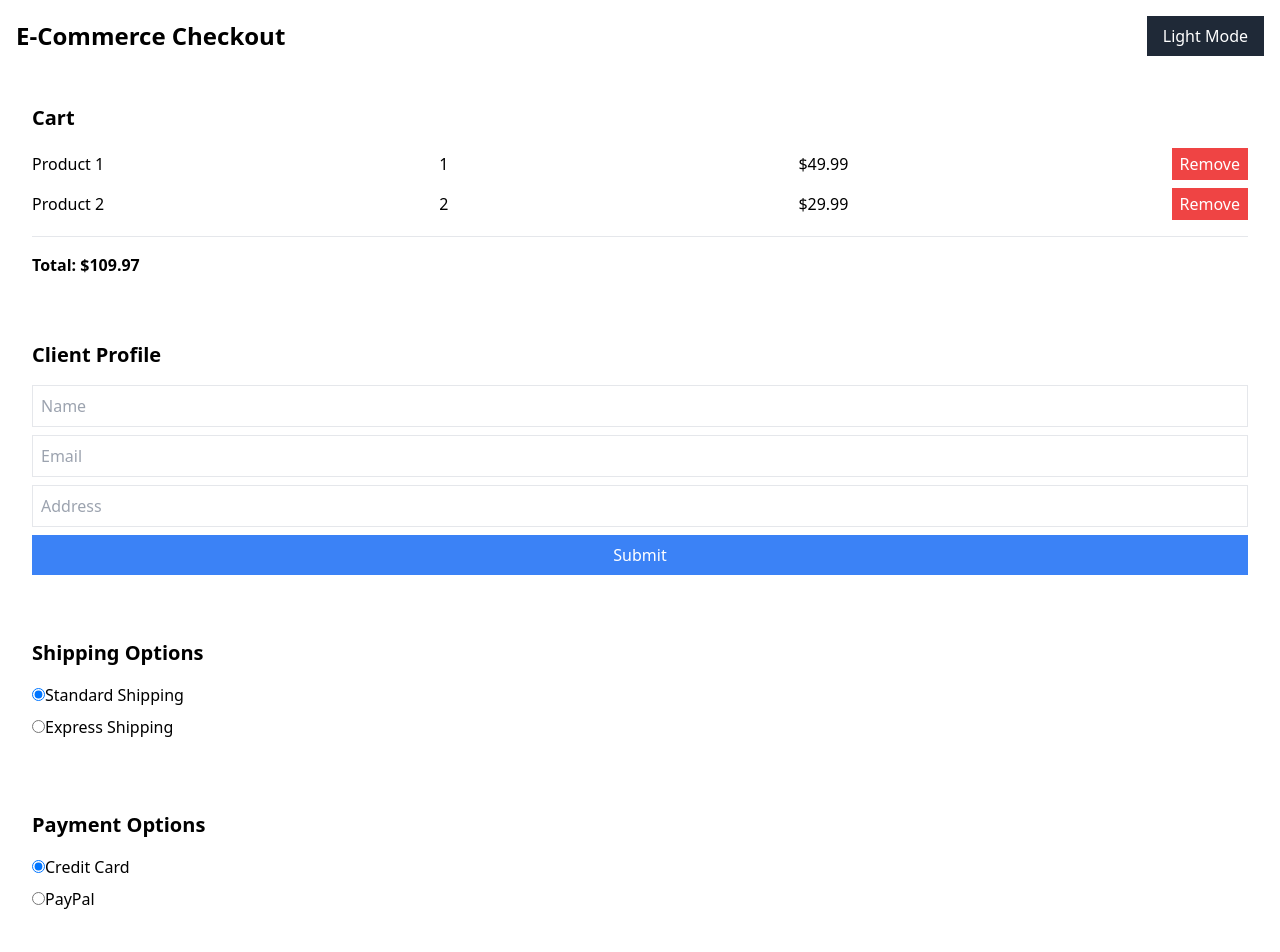
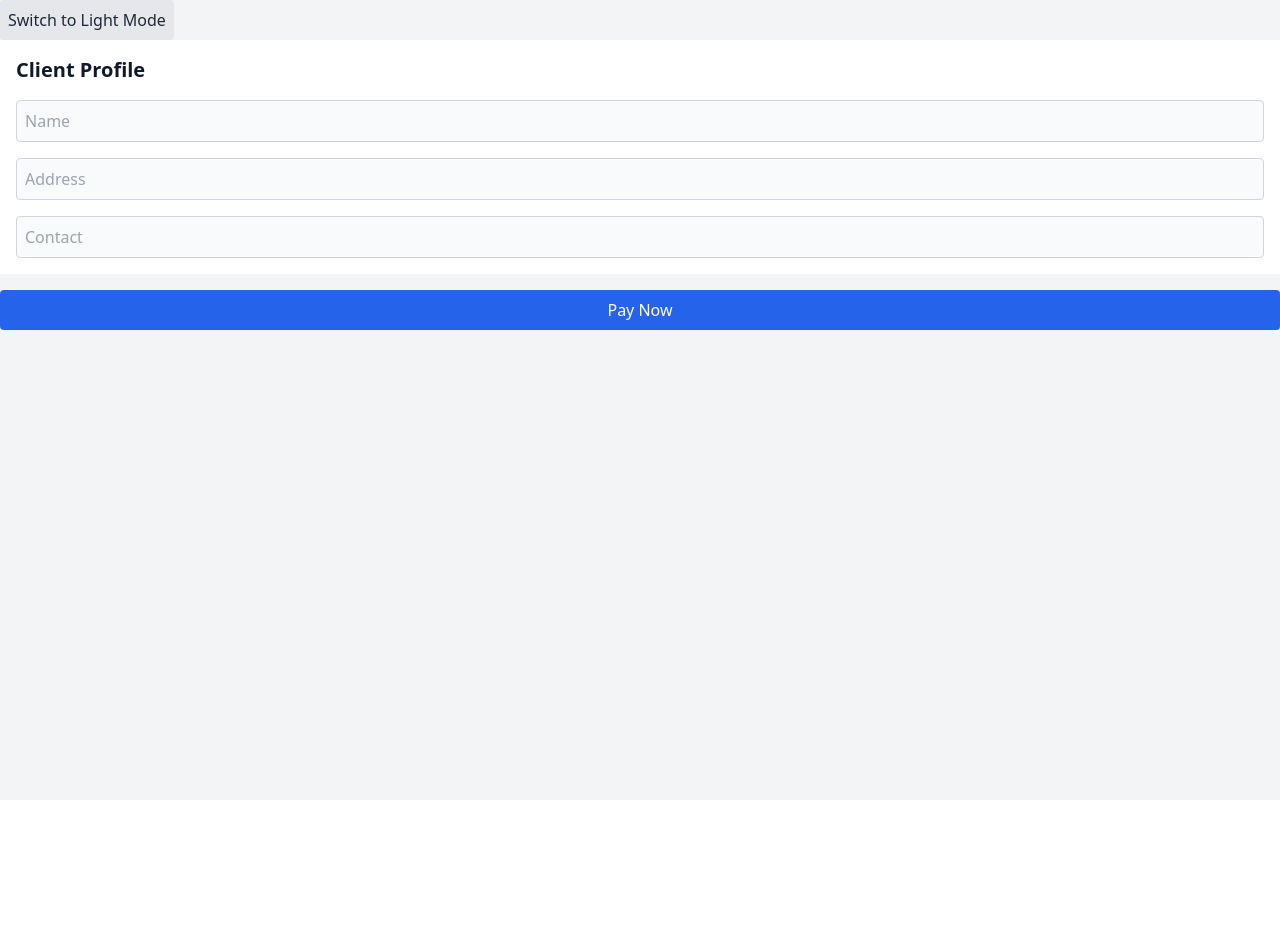
Before and after one commit to ojuan19/sample-backend, a React (Vite) app: page /profile in a window 1280 px wide. Shown: the top 952 px of the page. After the commit the page ends 800 px from the top, so only its background shows below. Built offline with nearby package versions, Linux system fonts and the light colour scheme.

Commit message:
Reset repo and add my new files

```diff
--- a/src/App.tsx
+++ b/src/App.tsx
@@ -1,47 +1,33 @@
-import React, { useState, createContext } from 'react';
+import React from 'react';
+import { BrowserRouter as Router, Routes, Route } from 'react-router-dom';
 import Cart from './components/Cart';
 import ClientProfile from './components/ClientProfile';
 import Shipping from './components/Shipping';
 import Payment from './components/Payment';
+import PayButton from './components/PayButton';
 import DarkModeToggle from './components/DarkModeToggle';
-import './index.css';
+import { ThemeProvider } from './contexts/ThemeContext';
+import { CartProvider } from './contexts/CartContext';
 
-interface ThemeContextProps {
-  darkMode: boolean;
-  toggleDarkMode: () => void;
+function App() {
+  return (
+    <ThemeProvider>
+      <CartProvider>
+        <Router>
+          <div className="min-h-screen bg-gray-100 dark:bg-gray-900 text-gray-900 dark:text-gray-100">
+            <DarkModeToggle />
+            <Routes>
+              <Route path="/" element={<Cart />} />
+              <Route path="/profile" element={<ClientProfile />} />
+              <Route path="/shipping" element={<Shipping />} />
+              <Route path="/payment" element={<Payment />} />
+            </Routes>
+            <PayButton />
+          </div>
+        </Router>
+      </CartProvider>
+    </ThemeProvider>
+  );
 }
 
-export const ThemeContext = createContext<ThemeContextProps>({
-  darkMode: true,
-  toggleDarkMode: () => {},
-});
-
-const App: React.FC = () => {
-  const [darkMode, setDarkMode] = useState(true);
-
-  const toggleDarkMode = () => {
-    setDarkMode(!darkMode);
-  };
-
-  return (
-    <ThemeContext.Provider value={{ darkMode, toggleDarkMode }}>
-      <div className={darkMode ? 'dark' : ''}>
-        <div className="min-h-screen bg-white dark:bg-gray-900 text-black dark:text-white">
-          <header className="flex justify-between items-center p-4">
-            <h1 className="text-2xl font-bold">E-Commerce Checkout</h1>
-            <DarkModeToggle />
-          </header>
-          <main className="p-4 space-y-8">
-            <Cart />
-            <ClientProfile />
-            <Shipping />
-            <Payment />
-            <button className="bg-green-500 text-white px-4 py-2">PAY</button>
-          </main>
-        </div>
-      </div>
-    </ThemeContext.Provider>
-  );
-};
-
 export default App;
--- a/src/components/Cart.tsx
+++ b/src/components/Cart.tsx
@@ -1,54 +1,42 @@
-import React, { useState } from 'react';
-
-interface CartItem {
-  id: number;
-  name: string;
-  price: number;
-  quantity: number;
-}
+import React, { useContext } from 'react';
+import { CartContext } from '../contexts/CartContext';
 
 const Cart: React.FC = () => {
-  const [items, setItems] = useState<CartItem[]>([
-    { id: 1, name: 'Product 1', price: 49.99, quantity: 1 },
-    { id: 2, name: 'Product 2', price: 29.99, quantity: 2 },
-  ]);
+  const { cartItems, updateCart } = useContext(CartContext);
 
-  const updateQuantity = (id: number, quantity: number) => {
-    setItems((items) =>
-      items.map((item) =>
-        item.id === id ? { ...item, quantity } : item
-      )
-    );
+  const handleQuantityChange = (id, newQuantity) => {
+    updateCart(id, newQuantity);
   };
 
-  const removeItem = (id: number) => {
-    setItems((items) => items.filter(item => item.id !== id));
+  const handleRemoveItem = (id) => {
+    updateCart(id, 0);
   };
 
-  const totalPrice = items.reduce((total, item) => total + item.price * item.quantity, 0);
-
   return (
-    <div className="p-4">
-      <h2 className="text-xl font-bold mb-4">Cart</h2>
+    <div className="p-4 bg-white dark:bg-gray-800">
+      <h2 className="text-xl font-bold mb-4 text-gray-900 dark:text-gray-100">Your Cart</h2>
+      {cartItems.length === 0 ? (
+        <p className="text-gray-700 dark:text-gray-300">Your cart is empty.</p>
+      ) : (
         <ul>
-        {items.map(item => (
+          {cartItems.map(item => (
             <li key={item.id} className="flex justify-between items-center mb-2">
-            <span>{item.name}</span>
+              <span className="text-gray-800 dark:text-gray-200">{item.name}</span>
               <input
                 type="number"
-              min="1"
+                className="w-16 text-gray-800 dark:text-gray-200 bg-gray-100 dark:bg-gray-700 p-1 rounded"
                 value={item.quantity}
-              onChange={(e) => updateQuantity(item.id, parseInt(e.target.value, 10))}
-              className="w-12 text-center"
+                onChange={(e) => handleQuantityChange(item.id, parseInt(e.target.value))}
               />
-            <span>${item.price.toFixed(2)}</span>
-            <button onClick={() => removeItem(item.id)} className="bg-red-500 text-white px-2 py-1">Remove</button>
+              <span className="text-gray-800 dark:text-gray-200">${item.price.toFixed(2)}</span>
+              <button
+                className="text-red-600 dark:text-red-400 hover:underline"
+                onClick={() => handleRemoveItem(item.id)}
+              >Remove</button>
             </li>
           ))}
         </ul>
-      <div className="border-t pt-4 mt-4">
-        <span className="font-bold">Total: ${totalPrice.toFixed(2)}</span>
-      </div>
+      )}
     </div>
   );
 };
--- a/src/components/ClientProfile.tsx
+++ b/src/components/ClientProfile.tsx
@@ -1,45 +1,49 @@
 import React, { useState } from 'react';
 
 const ClientProfile: React.FC = () => {
-  const [name, setName] = useState('');
-  const [email, setEmail] = useState('');
-  const [address, setAddress] = useState('');
+  const [profile, setProfile] = useState({
+    name: '',
+    address: '',
+    contact: '',
+  });
 
-  const handleSubmit = (event: React.FormEvent) => {
-    event.preventDefault();
-    // Handle form submission
-    console.log({ name, email, address });
+  const handleChange = (e: React.ChangeEvent<HTMLInputElement>) => {
+    setProfile({
+      ...profile,
+      [e.target.name]: e.target.value,
+    });
   };
 
   return (
-    <form className="flex flex-col p-4" onSubmit={handleSubmit}>
-      <h2 className="text-xl font-bold mb-4">Client Profile</h2>
+    <div className="p-4 bg-white dark:bg-gray-800">
+      <h2 className="text-xl font-bold mb-4 text-gray-900 dark:text-gray-100">Client Profile</h2>
+      <form className="space-y-4">
         <input
           type="text"
+          name="name"
           placeholder="Name"
-        value={name}
-        onChange={(e) => setName(e.target.value)}
-        required
-        className="mb-2 p-2 border"
-      />
-      <input
-        type="email"
-        placeholder="Email"
-        value={email}
-        onChange={(e) => setEmail(e.target.value)}
-        required
-        className="mb-2 p-2 border"
+          value={profile.name}
+          onChange={handleChange}
+          className="w-full p-2 rounded border border-gray-300 dark:border-gray-600 bg-gray-50 dark:bg-gray-700 text-gray-900 dark:text-gray-100"
         />
         <input
           type="text"
+          name="address"
           placeholder="Address"
-        value={address}
-        onChange={(e) => setAddress(e.target.value)}
-        required
-        className="mb-2 p-2 border"
+          value={profile.address}
+          onChange={handleChange}
+          className="w-full p-2 rounded border border-gray-300 dark:border-gray-600 bg-gray-50 dark:bg-gray-700 text-gray-900 dark:text-gray-100"
         />
-      <button type="submit" className="bg-blue-500 text-white px-4 py-2">Submit</button>
+        <input
+          type="text"
+          name="contact"
+          placeholder="Contact"
+          value={profile.contact}
+          onChange={handleChange}
+          className="w-full p-2 rounded border border-gray-300 dark:border-gray-600 bg-gray-50 dark:bg-gray-700 text-gray-900 dark:text-gray-100"
+        />
       </form>
+    </div>
   );
 };
 
--- a/src/components/DarkModeToggle.tsx
+++ b/src/components/DarkModeToggle.tsx
@@ -1,12 +1,14 @@
 import React, { useContext } from 'react';
-import { ThemeContext } from '../App';
+import { ThemeContext } from '../contexts/ThemeContext';
 
 const DarkModeToggle: React.FC = () => {
   const { darkMode, toggleDarkMode } = useContext(ThemeContext);
 
   return (
-    <button onClick={toggleDarkMode} className="bg-gray-800 text-white px-4 py-2">
-      {darkMode ? 'Light Mode' : 'Dark Mode'}
+    <button
+      onClick={toggleDarkMode}
+      className="p-2 bg-gray-200 dark:bg-gray-700 rounded text-gray-800 dark:text-gray-200">
+      {darkMode ? 'Switch to Light Mode' : 'Switch to Dark Mode'}
     </button>
   );
 };
--- /dev/null
+++ b/src/components/PayButton.tsx
@@ -0,0 +1,17 @@
+import React from 'react';
+
+const PayButton: React.FC = () => {
+  const handlePayment = () => {
+    alert('Payment processed!');
+  };
+
+  return (
+    <button
+      onClick={handlePayment}
+      className="w-full mt-4 p-2 bg-blue-600 text-white text-center rounded hover:bg-blue-700 dark:bg-blue-800 dark:hover:bg-blue-900">
+      Pay Now
+    </button>
+  );
+};
+
+export default PayButton;
--- a/src/components/Payment.tsx
+++ b/src/components/Payment.tsx
@@ -1,33 +1,48 @@
 import React, { useState } from 'react';
 
 const Payment: React.FC = () => {
-  const [selectedPayment, setSelectedPayment] = useState('credit_card');
+  const [paymentDetails, setPaymentDetails] = useState({
+    cardNumber: '',
+    expiryDate: '',
+    cvv: '',
+  });
+
+  const handleChange = (e: React.ChangeEvent<HTMLInputElement>) => {
+    setPaymentDetails({
+      ...paymentDetails,
+      [e.target.name]: e.target.value,
+    });
+  };
 
   return (
-    <div className="p-4">
-      <h2 className="text-xl font-bold mb-4">Payment Options</h2>
-      <div className="flex flex-col">
-        <label className="mb-2">
-          <input
-            type="radio"
-            name="payment"
-            value="credit_card"
-            checked={selectedPayment === 'credit_card'}
-            onChange={() => setSelectedPayment('credit_card')}
-          />
-          Credit Card
-        </label>
-        <label className="mb-2">
-          <input
-            type="radio"
-            name="payment"
-            value="paypal"
-            checked={selectedPayment === 'paypal'}
-            onChange={() => setSelectedPayment('paypal')}
-          />
-          PayPal
-        </label>
-      </div>
+    <div className="p-4 bg-white dark:bg-gray-800">
+      <h2 className="text-xl font-bold mb-4 text-gray-900 dark:text-gray-100">Payment Details</h2>
+      <form className="space-y-4">
+        <input
+          type="text"
+          name="cardNumber"
+          placeholder="Card Number"
+          value={paymentDetails.cardNumber}
+          onChange={handleChange}
+          className="w-full p-2 rounded border border-gray-300 dark:border-gray-600 bg-gray-50 dark:bg-gray-700 text-gray-900 dark:text-gray-100"
+        />
+        <input
+          type="text"
+          name="expiryDate"
+          placeholder="Expiry Date"
+          value={paymentDetails.expiryDate}
+          onChange={handleChange}
+          className="w-full p-2 rounded border border-gray-300 dark:border-gray-600 bg-gray-50 dark:bg-gray-700 text-gray-900 dark:text-gray-100"
+        />
+        <input
+          type="text"
+          name="cvv"
+          placeholder="CVV"
+          value={paymentDetails.cvv}
+          onChange={handleChange}
+          className="w-full p-2 rounded border border-gray-300 dark:border-gray-600 bg-gray-50 dark:bg-gray-700 text-gray-900 dark:text-gray-100"
+        />
+      </form>
     </div>
   );
 };
--- a/src/components/Shipping.tsx
+++ b/src/components/Shipping.tsx
@@ -1,33 +1,34 @@
 import React, { useState } from 'react';
 
 const Shipping: React.FC = () => {
-  const [selectedShipping, setSelectedShipping] = useState('standard');
+  const [currentOption, setCurrentOption] = useState('standard');
+
+  const options = [
+    { label: 'Standard Shipping', value: 'standard', cost: 5 },
+    { label: 'Express Shipping', value: 'express', cost: 15 },
+    { label: 'Next-Day Shipping', value: 'nextDay', cost: 25 }
+  ];
 
   return (
-    <div className="p-4">
-      <h2 className="text-xl font-bold mb-4">Shipping Options</h2>
-      <div className="flex flex-col">
-        <label className="mb-2">
-          <input
-            type="radio"
-            name="shipping"
-            value="standard"
-            checked={selectedShipping === 'standard'}
-            onChange={() => setSelectedShipping('standard')}
-          />
-          Standard Shipping
-        </label>
-        <label className="mb-2">
-          <input
-            type="radio"
-            name="shipping"
-            value="express"
-            checked={selectedShipping === 'express'}
-            onChange={() => setSelectedShipping('express')}
-          />
-          Express Shipping
-        </label>
-      </div>
+    <div className="p-4 bg-white dark:bg-gray-800">
+      <h2 className="text-xl font-bold mb-4 text-gray-900 dark:text-gray-100">Shipping Options</h2>
+      <ul className="space-y-2">
+        {options.map(option => (
+          <li key={option.value} className="flex items-center">
+            <input
+              type="radio"
+              name="shipping"
+              value={option.value}
+              checked={currentOption === option.value}
+              onChange={() => setCurrentOption(option.value)}
+              className="mr-2"
+            />
+            <label className="text-gray-800 dark:text-gray-200">
+              {option.label} - ${option.cost}
+            </label>
+          </li>
+        ))}
+      </ul>
     </div>
   );
 };
--- /dev/null
+++ b/src/contexts/CartContext.tsx
@@ -0,0 +1,24 @@
+import React, { createContext, useState } from 'react';
+
+export const CartContext = createContext();
+
+export const CartProvider = ({ children }) => {
+  const [cartItems, setCartItems] = useState([]);
+
+  const updateCart = (id, quantity) => {
+    setCartItems(prevItems => {
+      if (quantity === 0) {
+        return prevItems.filter(item => item.id !== id);
+      }
+      return prevItems.map(item =>
+        item.id === id ? { ...item, quantity } : item
+      );
+    });
+  };
+
+  return (
+    <CartContext.Provider value={{ cartItems, updateCart }}>
+      {children}
+    </CartContext.Provider>
+  );
+};
--- /dev/null
+++ b/src/contexts/ThemeContext.tsx
@@ -0,0 +1,25 @@
+import React, { createContext, useState, useEffect } from 'react';
+
+export const ThemeContext = createContext();
+
+export const ThemeProvider = ({ children }) => {
+  const [darkMode, setDarkMode] = useState(true);
+
+  useEffect(() => {
+    if (darkMode) {
+      document.documentElement.classList.add('dark');
+    } else {
+      document.documentElement.classList.remove('dark');
+    }
+  }, [darkMode]);
+
+  const toggleDarkMode = () => {
+    setDarkMode(!darkMode);
+  };
+
+  return (
+    <ThemeContext.Provider value={{ darkMode, toggleDarkMode }}>
+      {children}
+    </ThemeContext.Provider>
+  );
+};
```
Also changed, not shown: src/hooks/useCart.tsx (added, +12 -0 lines). Lines whose indentation alone changed are shown as unchanged.
